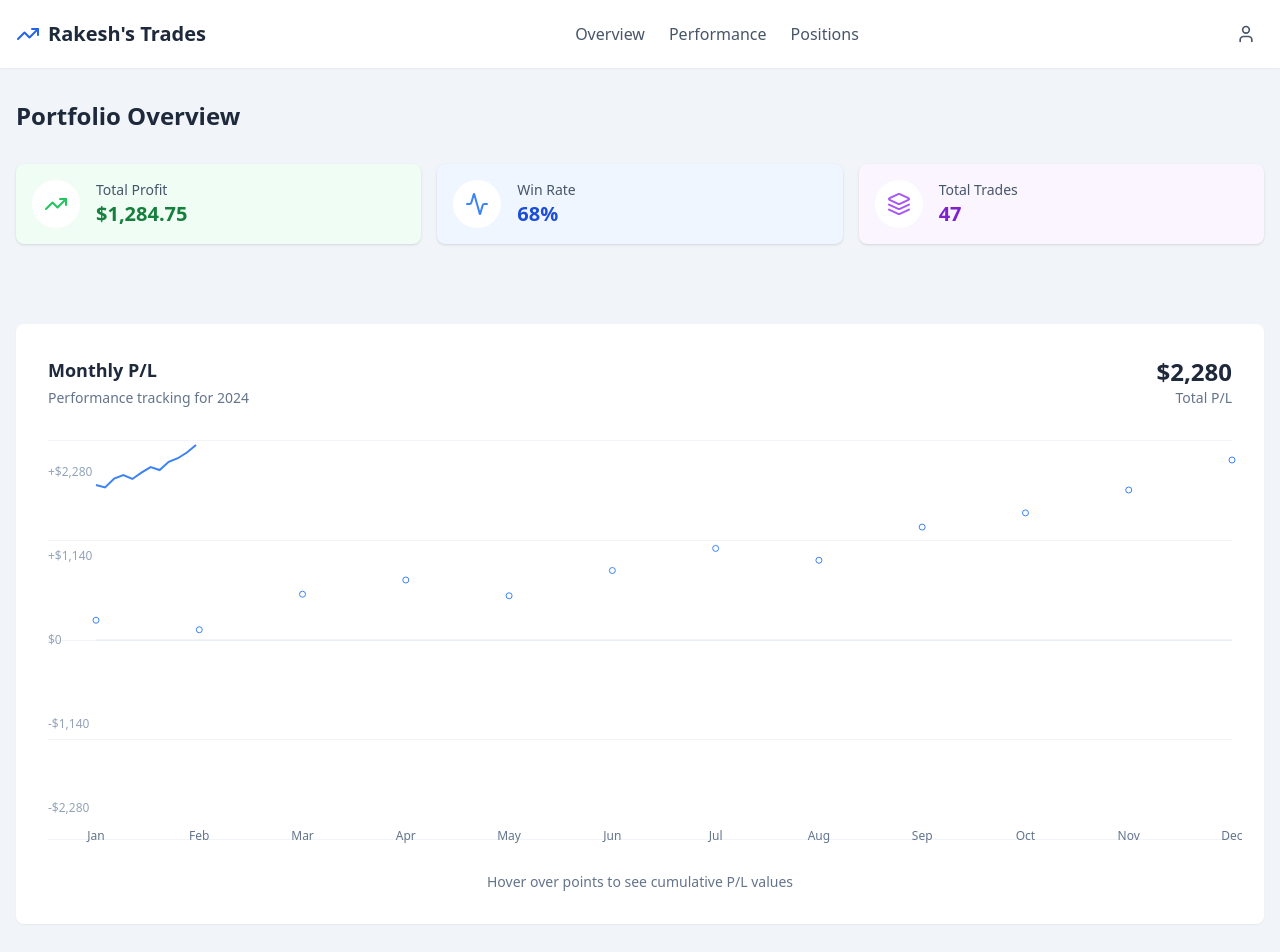
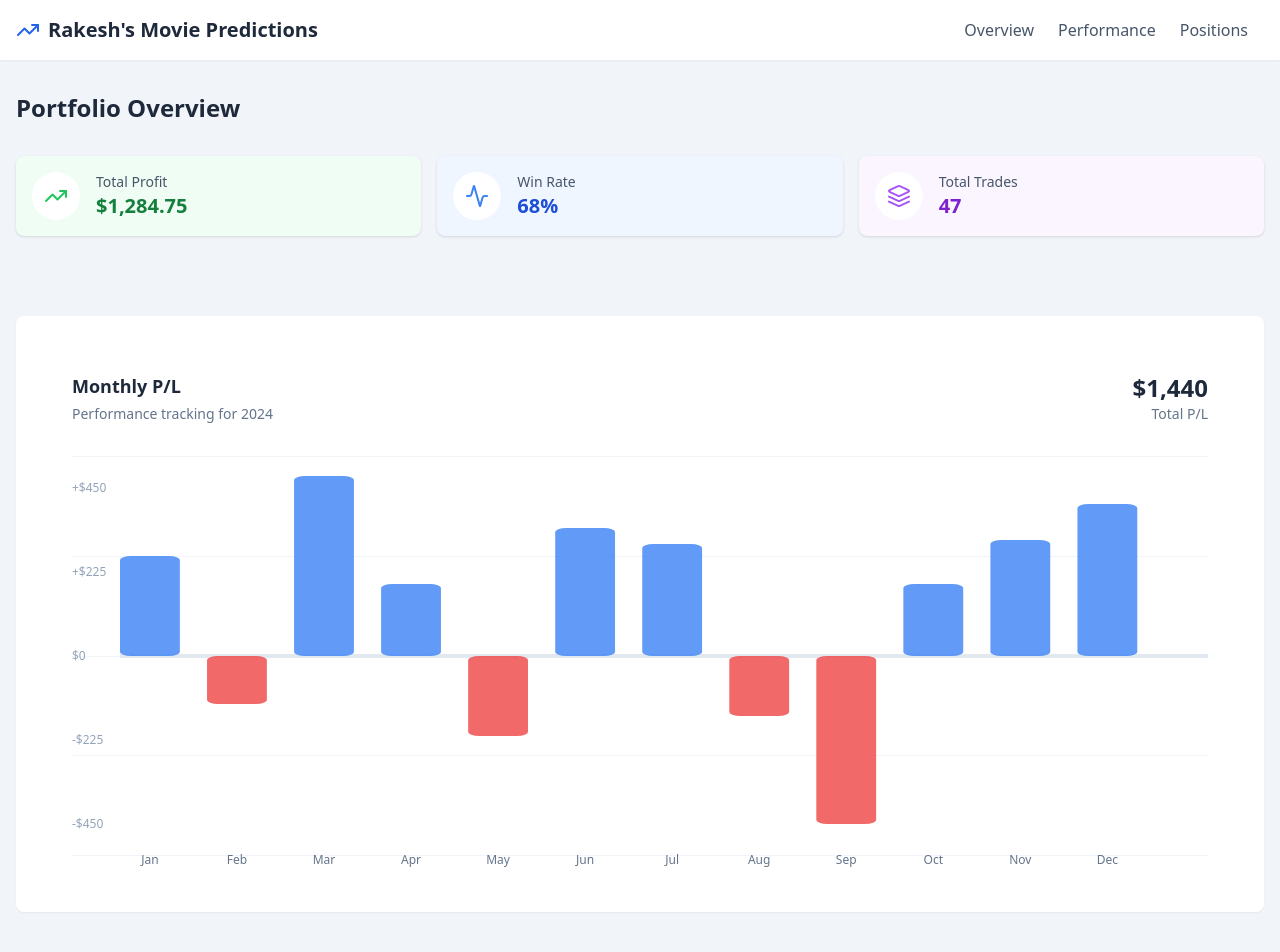
Before and after one commit to rnori-harv/Portfolio-Trades-Dashboard, a React app: page / in a window 1280 px wide. Shown: the top 952 px of the page. Built offline with nearby package versions, Linux system fonts and the light colour scheme; the HTML template or start-up script is replaced by a standard one.

Commit message:
update dashboard chart

```diff
--- a/src/components/Header.tsx
+++ b/src/components/Header.tsx
@@ -5,9 +5,11 @@ export function Header() {
       <div className="container mx-auto px-4 py-4 flex items-center justify-between">
         <div className="flex items-center gap-2">
           <TrendingUpIcon className="h-6 w-6 text-blue-600" />
-          <h1 className="text-xl font-bold">Rakesh's Trades</h1>
+          <h1 className="text-xl font-bold">Rakesh's Movie Predictions</h1>
         </div>
-        <div className="hidden md:flex items-center gap-6">
+
+        <div className="flex items-center">
+          <div className="hidden md:flex items-center gap-6 mr-4">
             <a href="#overview" className="text-slate-600 hover:text-blue-600">
               Overview
             </a>
@@ -18,10 +20,7 @@ export function Header() {
               Positions
             </a>
           </div>
-        <div className="flex items-center gap-4">
-          <button className="p-2 rounded-full hover:bg-slate-100">
-            <UserIcon className="h-5 w-5 text-slate-600" />
-          </button>
+
           <button className="md:hidden p-2 rounded-full hover:bg-slate-100">
             <MenuIcon className="h-5 w-5 text-slate-600" />
           </button>
--- a/src/components/PerformanceChart.tsx
+++ b/src/components/PerformanceChart.tsx
@@ -1,67 +1,46 @@
 import React, { useState } from 'react';
+
 export function PerformanceChart() {
-  const [hoveredPoint, setHoveredPoint] = useState<number | null>(null);
-  const mockData = [{
-    month: 'Jan',
-    profit: 250
-  }, {
-    month: 'Feb',
-    profit: -120
-  }, {
-    month: 'Mar',
-    profit: 450
-  }, {
-    month: 'Apr',
-    profit: 180
-  }, {
-    month: 'May',
-    profit: -200
-  }, {
-    month: 'Jun',
-    profit: 320
-  }, {
-    month: 'Jul',
-    profit: 280
-  }, {
-    month: 'Aug',
-    profit: -150
-  }, {
-    month: 'Sep',
-    profit: 420
-  }, {
-    month: 'Oct',
-    profit: 180
-  }, {
-    month: 'Nov',
-    profit: 290
-  }, {
-    month: 'Dec',
-    profit: 380
-  }];
-  const cumulativeData = mockData.reduce((acc, curr) => {
-    const lastTotal = acc.length > 0 ? acc[acc.length - 1].totalProfit : 0;
-    acc.push({
-      ...curr,
-      totalProfit: lastTotal + curr.profit
-    });
-    return acc;
-  }, [] as Array<(typeof mockData)[0] & {
-    totalProfit: number;
-  }>);
-  const maxProfit = Math.max(...cumulativeData.map(d => d.totalProfit));
-  const minProfit = Math.min(...cumulativeData.map(d => d.totalProfit));
-  const range = Math.max(Math.abs(maxProfit), Math.abs(minProfit));
-  const points = cumulativeData.map((data, index) => {
-    const x = index / (mockData.length - 1) * 100;
-    const y = 50 - data.totalProfit / range * 45;
-    return {
-      x,
-      y,
-      ...data
-    };
-  });
-  const linePath = `M ${points.map(point => `${point.x} ${point.y}`).join(' L ')}`;
-  return <div className="w-full">
+  const [hoveredBar, setHoveredBar] = useState<number | null>(null);
+
+  const mockData = [
+    { month: 'Jan', profit: 250 },
+    { month: 'Feb', profit: -120 },
+    { month: 'Mar', profit: 450 },
+    { month: 'Apr', profit: 180 },
+    { month: 'May', profit: -200 },
+    { month: 'Jun', profit: 320 },
+    { month: 'Jul', profit: 280 },
+    { month: 'Aug', profit: -150 },
+    { month: 'Sep', profit: -420 },
+    { month: 'Oct', profit: 180 },
+    { month: 'Nov', profit: 290 },
+    { month: 'Dec', profit: 380 }
+  ];
+
+  // Calculate total profit/loss
+  const totalPL = mockData.reduce((sum, item) => sum + item.profit, 0);
+
+  // Find the maximum profit/loss to scale the bars
+  const maxProfit = Math.max(...mockData.map(d => d.profit));
+  const minProfit = Math.min(...mockData.map(d => d.profit));
+  const maxValue = Math.max(Math.abs(maxProfit), Math.abs(minProfit));
+
+  // Bar width calculation (slightly less than 100/12 to add spacing)
+  const barWidth = 5.5;
+  const barGap = 2.5;
+
+  // Function to format numbers in compact form
+  const formatCompactNumber = (num: number) => {
+    const absNum = Math.abs(num);
+    if (absNum >= 1000) {
+      return (absNum / 1000).toFixed(1) + 'K';
+    }
+    return absNum.toString();
+  };
+
+  return (
+    <div className="w-full bg-white p-6 rounded-lg">
       <div className="flex justify-between items-center mb-8">
         <div className="space-y-1">
           <h3 className="text-lg font-semibold text-slate-800">Monthly P/L</h3>
@@ -71,44 +50,92 @@ export function PerformanceChart() {
         </div>
         <div className="text-right">
           <div className="text-2xl font-bold text-slate-800">
-            ${points[points.length - 1].totalProfit.toLocaleString()}
+            ${totalPL.toLocaleString()}
           </div>
           <div className="text-sm text-slate-500">Total P/L</div>
         </div>
       </div>
+
       <div className="relative w-full h-[400px]">
+        {/* Grid lines */}
         <div className="absolute inset-0 flex flex-col justify-between">
-          {[...Array(5)].map((_, i) => <div key={i} className="border-t border-slate-100 w-full" />)}
+          {[...Array(5)].map((_, i) => (
+            <div key={i} className="border-t border-slate-100 w-full" />
+          ))}
         </div>
+
+        {/* Y-axis labels */}
         <div className="absolute left-0 inset-y-0 flex flex-col justify-between text-xs text-slate-400 py-6">
-          <div>+${range.toLocaleString()}</div>
-          <div>+${(range / 2).toLocaleString()}</div>
+          <div>+${maxValue.toLocaleString()}</div>
+          <div>+${(maxValue / 2).toLocaleString()}</div>
           <div>$0</div>
-          <div>-${(range / 2).toLocaleString()}</div>
-          <div>-${range.toLocaleString()}</div>
+          <div>-${(maxValue / 2).toLocaleString()}</div>
+          <div>-${maxValue.toLocaleString()}</div>
         </div>
+
+        {/* Chart area */}
         <div className="absolute inset-0 pl-12">
-          <svg className="w-full h-full overflow-visible" preserveAspectRatio="none">
-            <line x1="0" y1="50%" x2="100%" y2="50%" className="stroke-slate-200" strokeWidth="1" />
-            <path d={linePath} fill="none" className="stroke-blue-500" strokeWidth="2" vectorEffect="non-scaling-stroke" />
-            {points.map((point, index) => <g key={index}>
-                <circle cx={`${point.x}%`} cy={`${point.y}%`} r="12" className="fill-transparent cursor-pointer" onMouseEnter={() => setHoveredPoint(index)} onMouseLeave={() => setHoveredPoint(null)} />
-                <circle cx={`${point.x}%`} cy={`${point.y}%`} r="3" className={`${hoveredPoint === index ? 'fill-blue-500 stroke-white stroke-2' : 'fill-white stroke-blue-500'}`} />
-                {hoveredPoint === index && <g>
-                    <rect x={`${point.x}%`} y={`${point.y}%`} transform={`translate(-50, -40)`} width="100" height="30" rx="4" className="fill-slate-800" />
-                    <text x={`${point.x}%`} y={`${point.y}%`} transform={`translate(0, -20)`} className="text-xs fill-white text-center" textAnchor="middle">
-                      ${point.totalProfit.toLocaleString()}
-                    </text>
-                  </g>}
-                <text x={`${point.x}%`} y="100%" className="text-xs fill-slate-500" textAnchor="middle">
-                  {point.month}
-                </text>
-              </g>)}
+          <svg
+            className="w-full h-full overflow-visible"
+            viewBox="0 0 100 100"
+            preserveAspectRatio="none"
+          >
+            {/* Zero line */}
+            <line x1="0" y1="50" x2="100" y2="50" className="stroke-slate-200" strokeWidth="1" />
+
+            {/* Bars */}
+            {mockData.map((data, index) => {
+              const x = index * (barWidth + barGap);
+              const isPositive = data.profit >= 0;
+              const barHeight = Math.abs(data.profit) / maxValue * 45;
+              const y = isPositive ? 50 - barHeight : 50;
+
+              return (
+                <g
+                  key={index}
+                  onMouseEnter={() => setHoveredBar(index)}
+                  onMouseLeave={() => setHoveredBar(null)}
+                >
+                  <rect
+                    x={x}
+                    y={y}
+                    width={barWidth}
+                    height={barHeight}
+                    rx="1"
+                    className={`${isPositive ? 'fill-blue-500' : 'fill-red-500'} opacity-80 hover:opacity-100 cursor-pointer`}
+                  />
+
+                  {/* Tooltip */}
+                  {hoveredBar === index && (
+                    <g transform={`translate(${x + barWidth/2}, ${y - 2})`}>
+                      <text
+                        className="text-[2.5px] fill-slate-800 font-medium text-center"
+                        textAnchor="middle"
+                        transform="scale(0.5, 1)"
+                      >
+                        ${formatCompactNumber(data.profit)}
+                      </text>
+                    </g>
+                  )}
+                </g>
+              );
+            })}
           </svg>
         </div>
+
+        {/* X-axis month labels */}
+        <div className="absolute bottom-0 left-12 right-0 flex text-xs text-slate-500 pb-1">
+          {mockData.map((data, i) => {
+            const position = i * (barWidth + barGap) + barWidth/2;
+            return (
+              <div key={i} className="absolute text-center" style={{left: `${position}%`, transform: 'translateX(-50%)'}}>
+                {data.month}
+              </div>
+            );
+          })}
+        </div>
       </div>
-      <div className="mt-8 text-sm text-slate-500 text-center">
-        Hover over points to see cumulative P/L values
-      </div>
-    </div>;
+
+    </div>
+  );
 }
--- a/src/components/RecentTrades.tsx
+++ b/src/components/RecentTrades.tsx
@@ -1,20 +1,34 @@
 import React from 'react';
-import { ArrowUpIcon, ArrowDownIcon } from 'lucide-react';
+// import { ArrowUpIcon, ArrowDownIcon } from 'lucide-react';
+
+// Type definition for trades - all trades are now closed
+interface Trade {
+  id: number;
+  market: string;
+  position: 'YES' | 'NO';
+  amount: number;
+  date: string;
+  status: 'closed';
+  profit: number;
+}
+
 export function RecentTrades() {
-  const mockTrades = [{
+  const mockTrades: Trade[] = [{
     id: 1,
     market: 'Will BTC exceed $60K in Q3?',
     position: 'YES',
     amount: 150,
     date: '2024-03-01',
-    status: 'open'
+    status: 'closed',
+    profit: 120
   }, {
     id: 2,
     market: 'Will Fed raise rates in July?',
     position: 'NO',
     amount: 200,
     date: '2024-02-28',
-    status: 'open'
+    status: 'closed',
+    profit: -50
   }, {
     id: 3,
     market: 'Will SpaceX launch Starship in 2023?',
@@ -40,6 +54,7 @@ export function RecentTrades() {
     status: 'closed',
     profit: 110
   }];
+
   return <div className="bg-white rounded-lg shadow overflow-hidden">
       <div className="divide-y divide-slate-100">
         {mockTrades.map(trade => <div key={trade.id} className="p-4 hover:bg-slate-50">
@@ -55,17 +70,19 @@ export function RecentTrades() {
                   <span className="text-sm text-slate-500 ml-2">
                     ${trade.amount}
                   </span>
-                  <span className={`ml-2 text-xs px-2 py-1 rounded-full ${trade.status === 'open' ? 'bg-blue-100 text-blue-800' : 'bg-slate-100 text-slate-800'}`}>
-                    {trade.status}
+                  <span className="ml-2 text-xs px-2 py-1 rounded-full bg-slate-100 text-slate-800">
+                    closed
                   </span>
                 </div>
               </div>
-              {trade.status === 'closed' && <div className={`flex items-center ${trade.profit > 0 ? 'text-green-600' : 'text-red-600'}`}>
-                  {trade.profit > 0 ? <ArrowUpIcon className="h-4 w-4 mr-1" /> : <ArrowDownIcon className="h-4 w-4 mr-1" />}
+              <div className={`flex items-center ${trade.profit > 0 ? 'text-green-600' : 'text-red-600'}`}>
+                  <span className="font-semibold mr-1">
+                    {trade.profit > 0 ? 'Win' : 'Loss'}
+                  </span>
                   <span className="font-semibold">
                     ${Math.abs(trade.profit)}
                   </span>
-                </div>}
+              </div>
             </div>
           </div>)}
       </div>
```
Also changed, not shown: 1 other file (tests, documents, lock files or other folders). Lines whose indentation alone changed are shown as unchanged.
